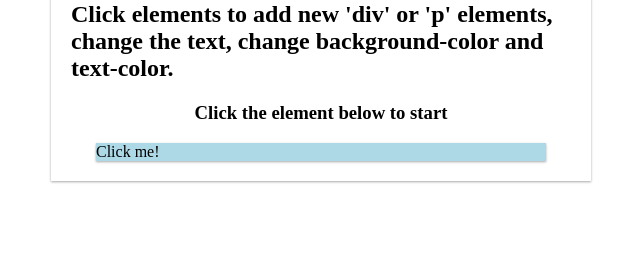
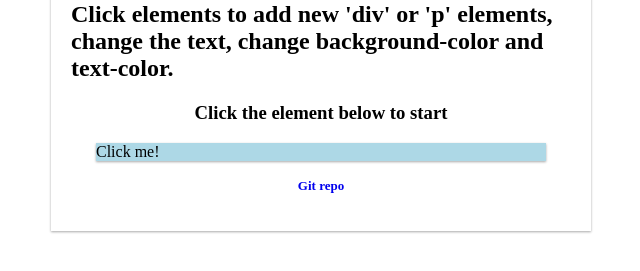
Before and after one commit to aostlund/jquery-YHJUST16, a plain HTML site: page index.html in a window 1280 px wide. Shown: the part 107-378 px from the top of the page, without its empty margins (319-959 px from the left). Drawn offline with nearby package versions, Linux system fonts and the light colour scheme.

Commit message:
added link to repo

```diff
--- a/index.html
+++ b/index.html
@@ -11,6 +11,7 @@
             <h2>Click elements to add new 'div' or 'p' elements, change the text, change background-color and text-color.</h2>
             <h3>Click the element below to start</h3>
             <div id="start">Click me!</div>
+            <h4><a href="https://github.com/aostlund/jquery-YHJUST16">Git repo</a></h4>
         </div>
     </body>
 </html>
--- a/main.css
+++ b/main.css
@@ -49,6 +49,15 @@ h3 {
     text-align: center;
 }
 
+h4 {
+    text-align: center;
+    font-size: 13px;
+}
+
+a {
+    text-decoration: none;
+}
+
 #colors {
     display: flex;
     justify-content: space-around;
```
